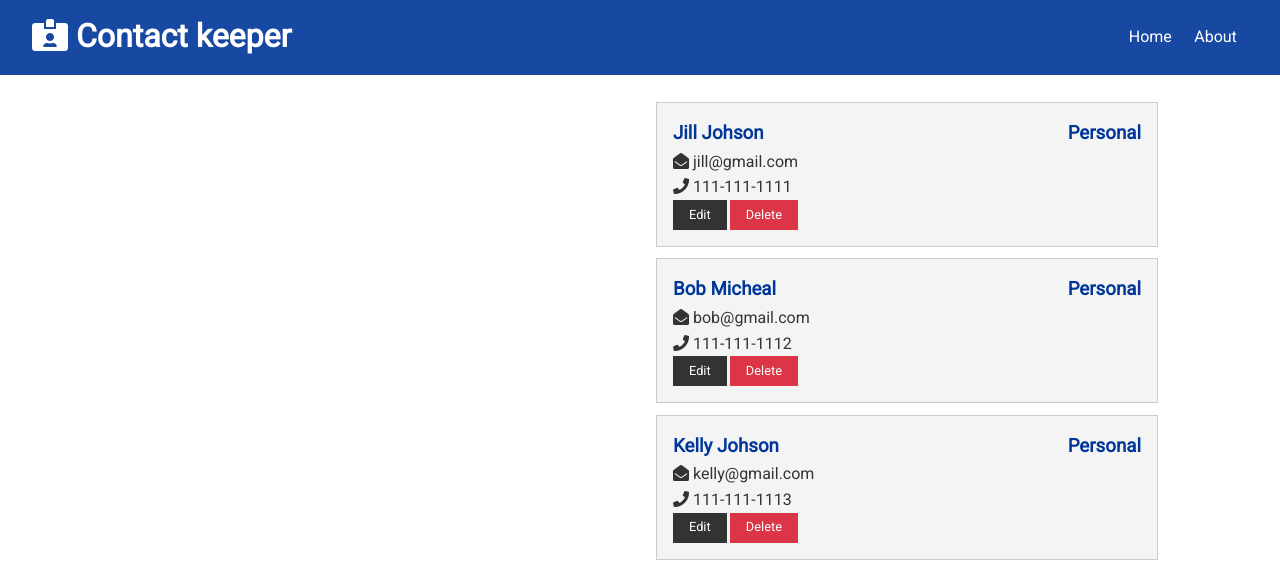
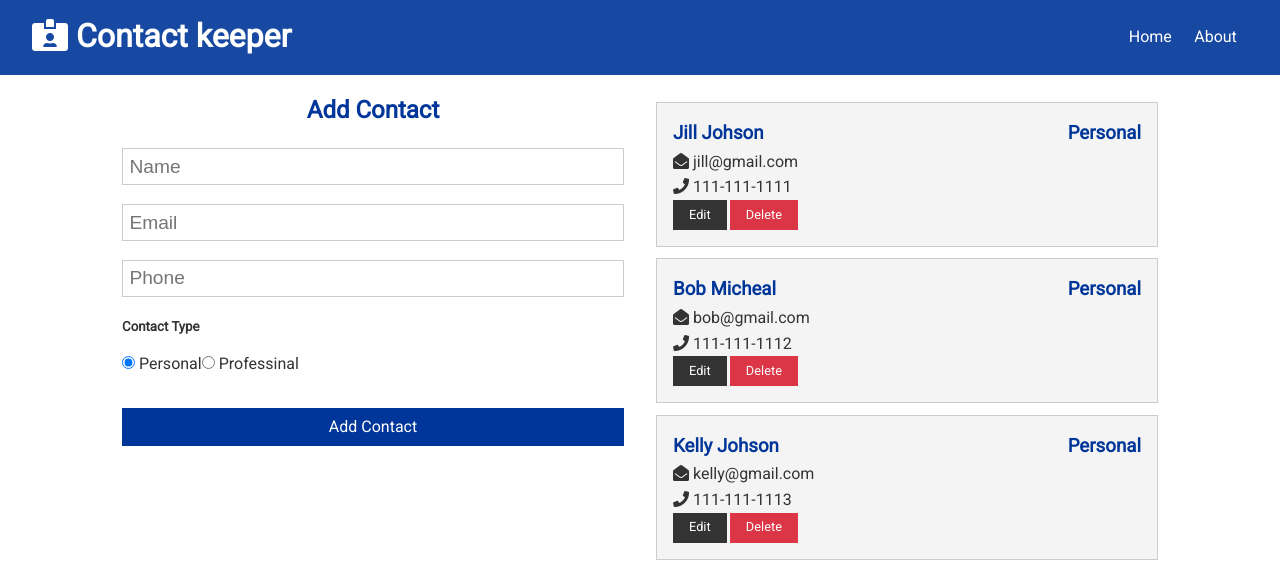
Before and after one commit to papy1974/Contact-keeper, a React (Create React App) app in the folder client/: page / in a window 1280 px wide. Shown: the top 582 px of the page. Built offline with nearby package versions, Linux system fonts and the light colour scheme.

Commit message:
continue initializing contactForm

```diff
--- /dev/null
+++ b/client/src/components/contacts/ContactForm.js
@@ -0,0 +1,56 @@
+import React, { useState } from 'react'
+
+const ContactForm = () => {
+
+    const [contact, setContact] = useState({
+        name:'',
+        email:'',
+        phone:'',
+        type:'personal'
+    });
+
+
+
+    const {name, email, phone, type} = contact;
+
+    const onChange = e =>
+      setContact({...contact, [e.target.name]: e.target.value});
+  return (
+    <form>
+        <h2 className='text-primary'>Add Contact</h2>
+        <input
+        type="text"
+        placeholder='Name'
+        name='name'
+        value={name}
+        onChange={onChange}
+        />
+
+        <input
+        type="text"
+        placeholder='Email'
+        name='email'
+        value={email}
+        onChange={onChange}
+        />
+
+        <input
+        type="text"
+        placeholder='Phone'
+        name='phone'
+        value={phone}
+        onChange={onChange}
+        />
+        <h5>Contact Type</h5>
+        <input type="radio" name="type" value="personal" checked={type === 'personal'}/> Personal{''}
+        <input type="radio" name="type" value="professional" checked={type === 'professional'}/> Professinal
+
+        <div>
+            <input type='submit' value='Add Contact' className='btn btn-primary btn-block'/>
+        </div>
+
+    </form>
+  )
+}
+
+export default ContactForm
--- a/client/src/components/pages/Home.js
+++ b/client/src/components/pages/Home.js
@@ -1,10 +1,13 @@
 import React from 'react';
-import Contacts from '../contacts/Contacts'
+import Contacts from '../contacts/Contacts';
+import ContactForm from '../contacts/ContactForm';
 
 const Home = () => {
   return (
     <div className = 'grid-2'>
-      <div>{/* ContactForm*/}</div>
+      <div>
+        <ContactForm />
+        </div>
 
       <div>
         <Contacts />
```
